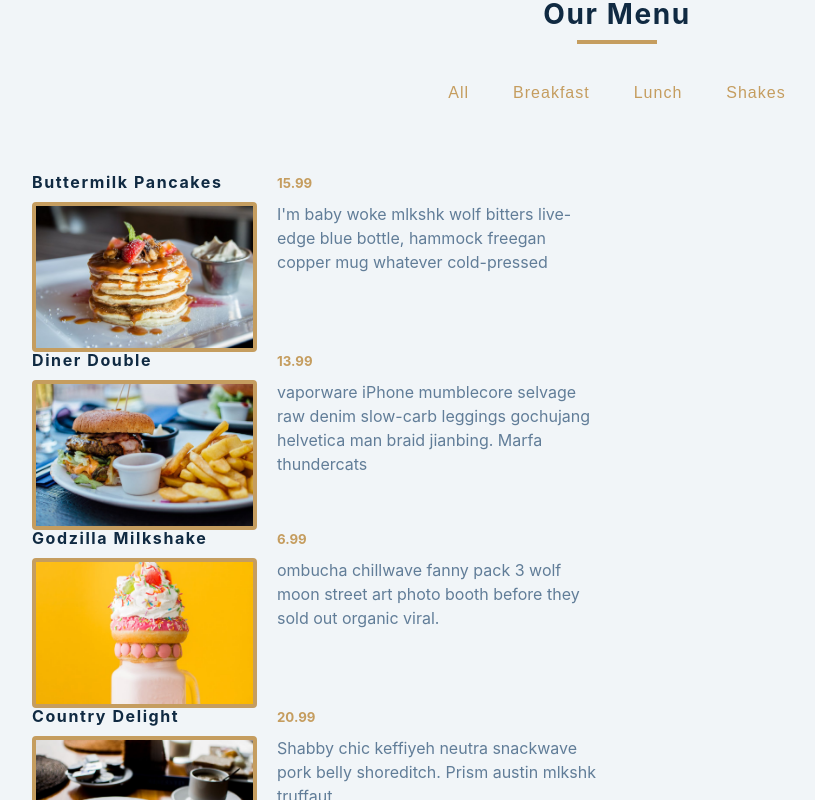
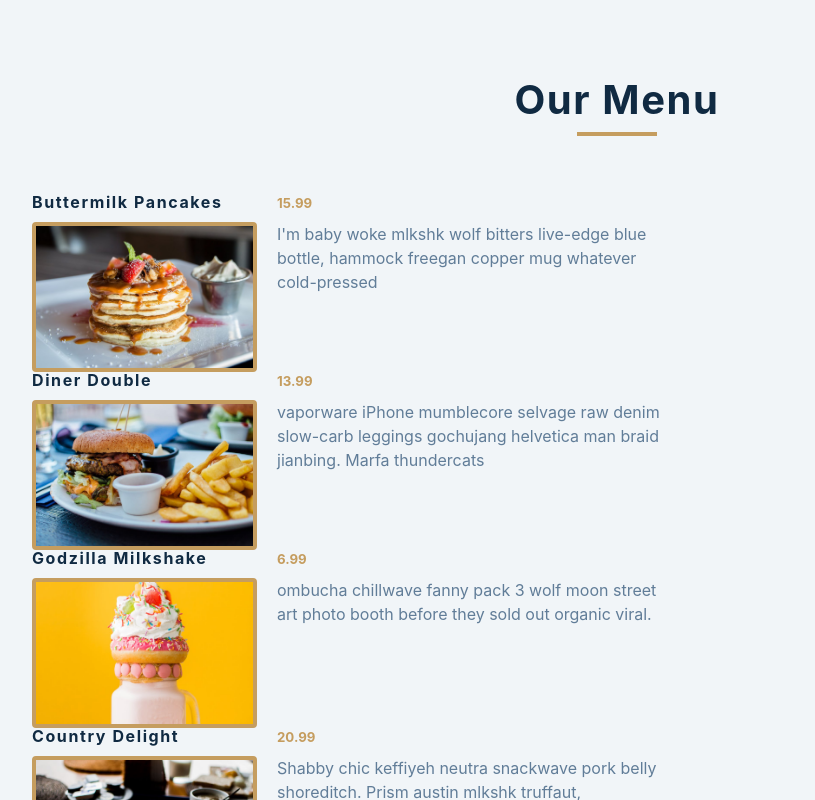
Before and after one commit to NoahThomlison/react-mini-project, a React (Create React App) app in the folder 05-menu/setup/: page / in a window 1280 px wide. Shown: the top 800 px of the page, without its empty margins (23-838 px from the left). Built offline with nearby package versions, Linux system fonts and the light colour scheme.

Commit message:
refactors code to remove categoryFinder function and replace with new Set line, changes html, refactors Category implimentation to move maping to Category component

```diff
--- a/05-menu/setup/src/App.js
+++ b/05-menu/setup/src/App.js
@@ -2,6 +2,8 @@ import React, { useState } from 'react';
 import Menu from './Menu';
 import Categories from './Categories';
 import items from './data';
+
+const categories = ["All", ...new Set(items.map((item) => item.category))]
 
 function App() {
   const [filter, setFilter] = useState("All")
@@ -9,7 +11,7 @@ function App() {
 
   const changeType = (category) => {
     setFilter(category)
-    if(category === "all"){
+    if(category === "All"){
       setMenu(items)
       return
     }
@@ -17,30 +19,14 @@ function App() {
     setMenu(newItems)
   }
 
-  const categoryFinder = (items) => {
-    const categories = []
-    items.forEach(item => {
-        if(!categories.includes(item.category)){
-          categories.push(item.category)
-        }
-    });
-    return(categories)
-  }
-
-  const categories = categoryFinder(items)
-
   return (
     <main>
-      <header className='title'>
-        <h3>Our Menu</h3>
-        <div className='underline'></div>
-      </header>
-      <section className='btn-container'>
-        <Categories key={99} changeType={changeType} category="all"/>
-        {categories.map((item) =>
-          <Categories key={categories.indexOf(item)} changeType={changeType} category={item}/>)}
-      </section>
-      <section className='section-center'>
+      <section className='menu section'>
+        <div className='title'>
+          <h2>Our Menu</h2>
+          <div className='underline'></div>
+        </div>
+        <Categories categories={categories} menu={menu} changeType={changeType}/>
         <Menu items={menu} filter={filter}/>
       </section>
     </main>
```
